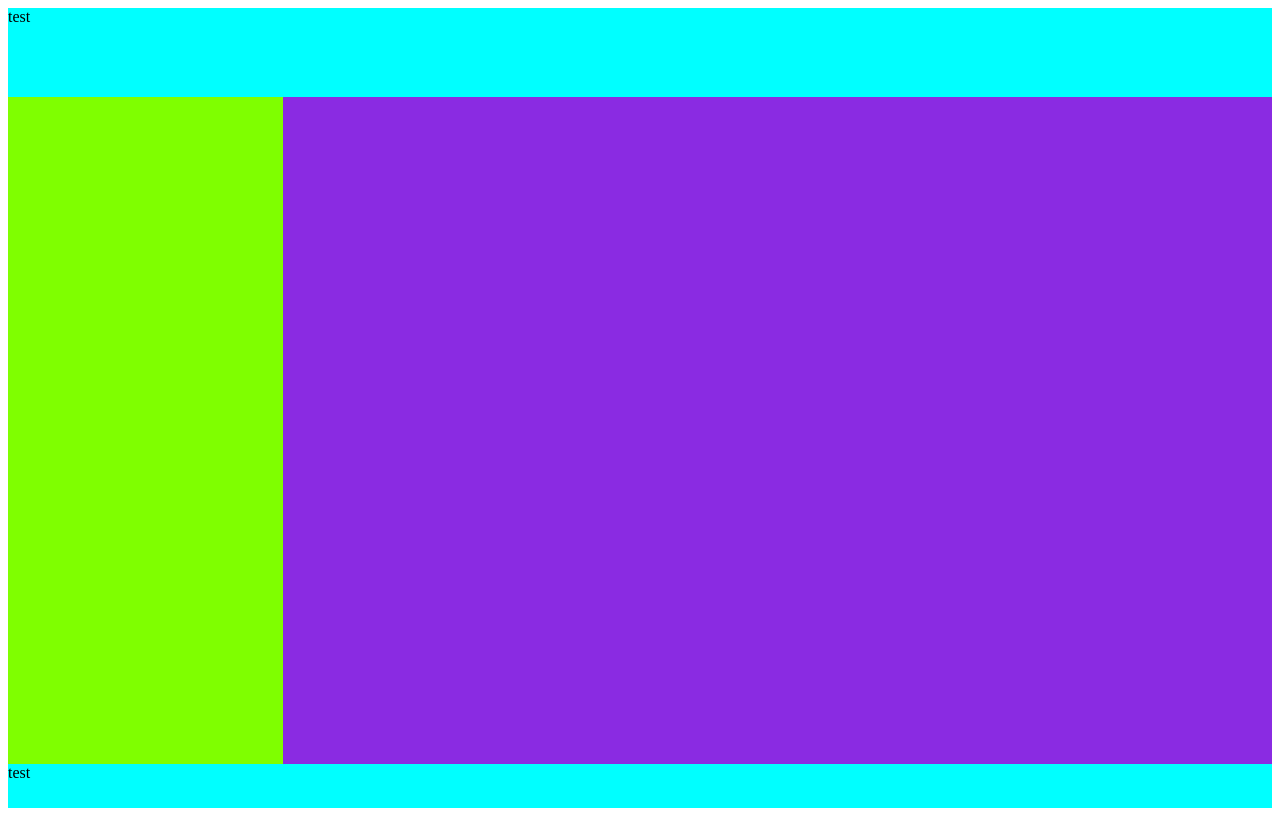
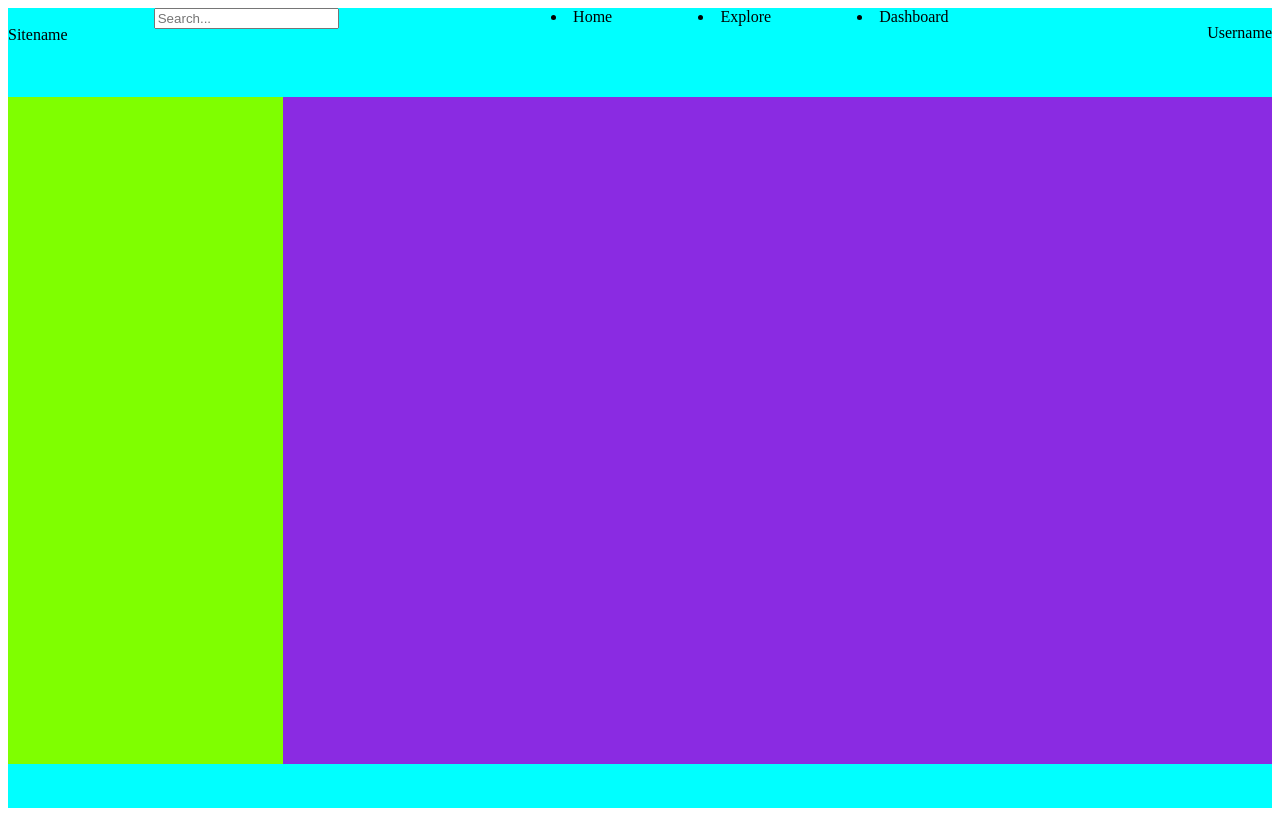
Before and after one commit to Roxanoel/dashboard, a plain HTML site: page index.html in a window 1280 px wide. Drawn offline with Linux system fonts and the light colour scheme.

Commit message:
Added content sections for header + made header contents justified

```diff
--- a/index.html
+++ b/index.html
@@ -9,7 +9,22 @@
 </head>
 <body>
     <div class="page-container">
-        <div class="header"> test</div>
+        <div class="header">
+            <div class="logo-box">
+                <img class="logo" src="">
+                <div class="company-name">Sitename</div>
+            </div>
+            <form class="search">
+                <input type="text" id="search" placeholder="Search...">
+            </form>
+            <ul class="header-nav"></ul>
+                <li>Home</li>
+                <li>Explore</li>
+                <li>Dashboard</li>
+            <div class="header-profile-box"></div>
+                <img class="profile-pic">
+                <p class="username">Username</p>
+        </div>
         <div class="main">
             <div class="sidebar">
                 <div class="user-info"></div>
@@ -24,7 +39,7 @@
                 <div class="learning-goals"></div>
             </div>
         </div>
-        <div class="footer">test</div>
+        <div class="footer"></div>
     </div>
 </body>
 </html>
--- a/styles.css
+++ b/styles.css
@@ -10,6 +10,8 @@
 
 .header {
     background-color: aqua;
+    display: flex;
+    justify-content: space-between;
 }
 
 .main {
```
